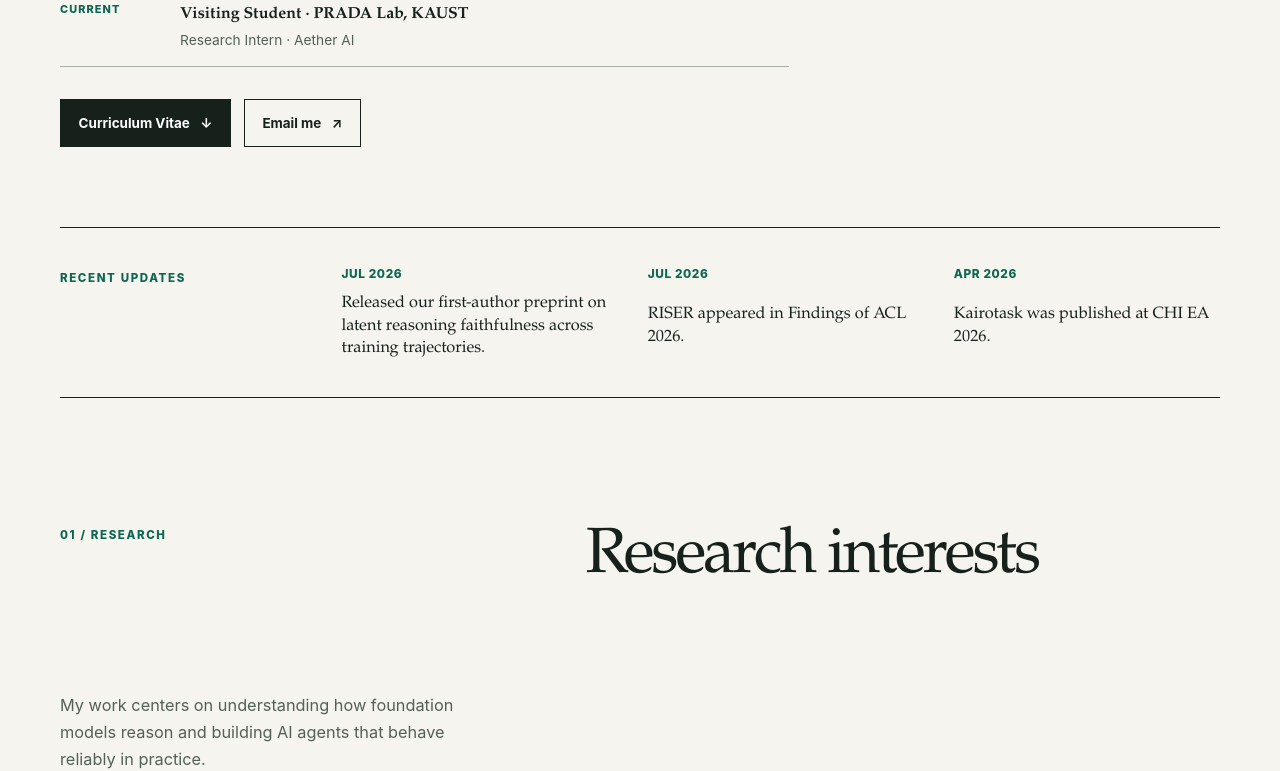
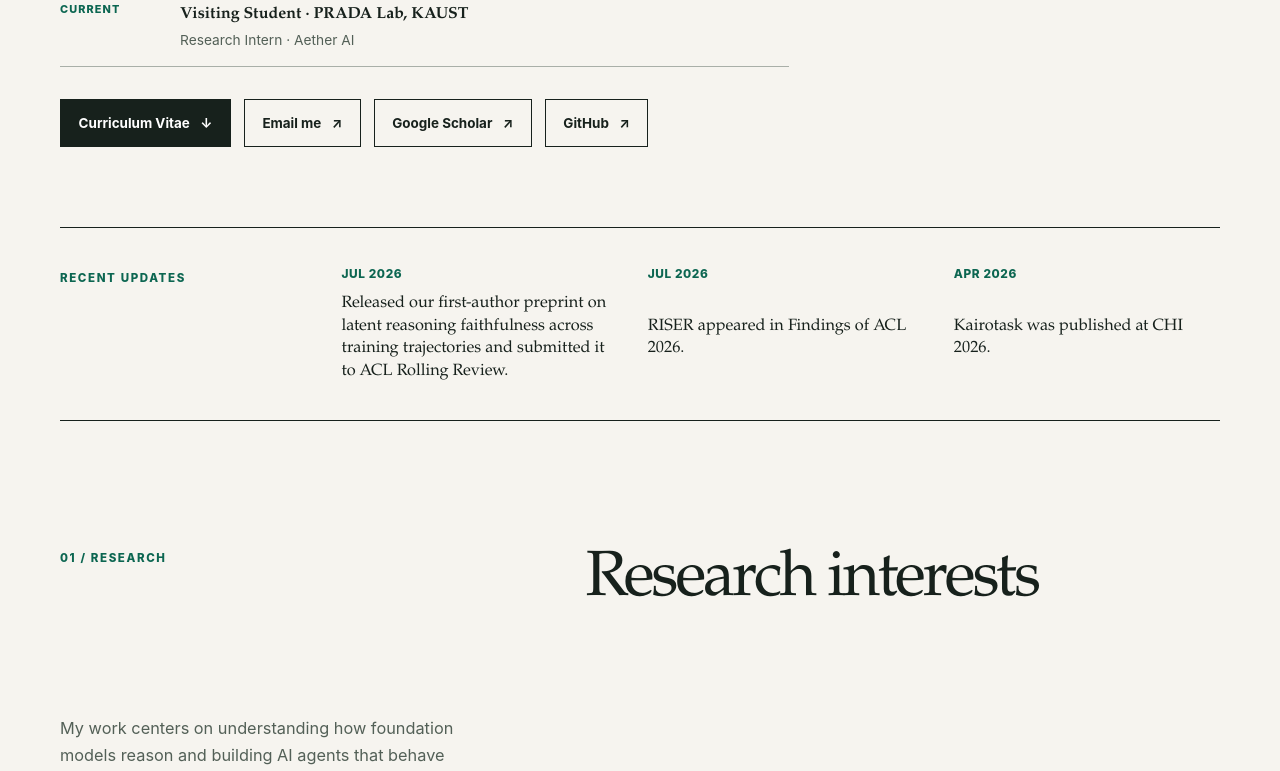
Before and after one commit to kings099/kings099.github.io, a Next.js app: page / in a window 1280 px wide. Shown: the part 696-1467 px from the top of the page. Built offline with nearby package versions, Linux system fonts and the light colour scheme.

Commit message:
Refresh CV contacts and academic profile links

```diff
--- a/app/globals.css
+++ b/app/globals.css
@@ -742,6 +742,13 @@ a {
   font-size: 0.8rem;
 }
 
+.footer-links {
+  display: flex;
+  flex-wrap: wrap;
+  justify-content: flex-end;
+  gap: 0.5rem 1.15rem;
+}
+
 .footer-meta p {
   margin: 0;
 }
@@ -942,6 +949,10 @@ a {
   .footer-meta {
     justify-items: start;
   }
+
+  .footer-links {
+    justify-content: flex-start;
+  }
 }
 
 @media (prefers-reduced-motion: reduce) {
--- a/app/page.tsx
+++ b/app/page.tsx
@@ -184,6 +184,22 @@ export default function Home() {
               <a className="button button-secondary" href="mailto:hengyuking@gmail.com">
                 Email me <span aria-hidden="true">↗</span>
               </a>
+              <a
+                className="button button-secondary"
+                href="https://scholar.google.com/citations?user=R7hqHtEAAAAJ&hl=en&oi=ao"
+                target="_blank"
+                rel="noreferrer"
+              >
+                Google Scholar <span aria-hidden="true">↗</span>
+              </a>
+              <a
+                className="button button-secondary"
+                href="https://github.com/kings099"
+                target="_blank"
+                rel="noreferrer"
+              >
+                GitHub <span aria-hidden="true">↗</span>
+              </a>
             </div>
           </div>
 
@@ -210,7 +226,8 @@ export default function Home() {
               <time dateTime="2026-07">Jul 2026</time>
               <p>
                 Released our first-author preprint on latent reasoning
-                faithfulness across training trajectories.
+                faithfulness across training trajectories and submitted it to
+                ACL Rolling Review.
               </p>
             </article>
             <article>
@@ -219,7 +236,7 @@ export default function Home() {
             </article>
             <article>
               <time dateTime="2026-04">Apr 2026</time>
-              <p>Kairotask was published at CHI EA 2026.</p>
+              <p>Kairotask was published at CHI 2026.</p>
             </article>
           </div>
         </section>
@@ -418,7 +435,19 @@ export default function Home() {
           <a href="mailto:hengyuking@gmail.com">hengyuking@gmail.com</a>
         </div>
         <div className="footer-meta">
-          <a href="/Hengyu_Jin_CV.pdf">Download CV</a>
+          <div className="footer-links">
+            <a
+              href="https://scholar.google.com/citations?user=R7hqHtEAAAAJ&hl=en&oi=ao"
+              target="_blank"
+              rel="noreferrer"
+            >
+              Google Scholar <span aria-hidden="true">↗</span>
+            </a>
+            <a href="https://github.com/kings099" target="_blank" rel="noreferrer">
+              GitHub <span aria-hidden="true">↗</span>
+            </a>
+            <a href="/Hengyu_Jin_CV.pdf">Download CV</a>
+          </div>
           <p>© 2026 Hengyu Jin</p>
         </div>
       </footer>
```
Also changed, not shown: 2 other files (tests, documents, lock files or other folders).
